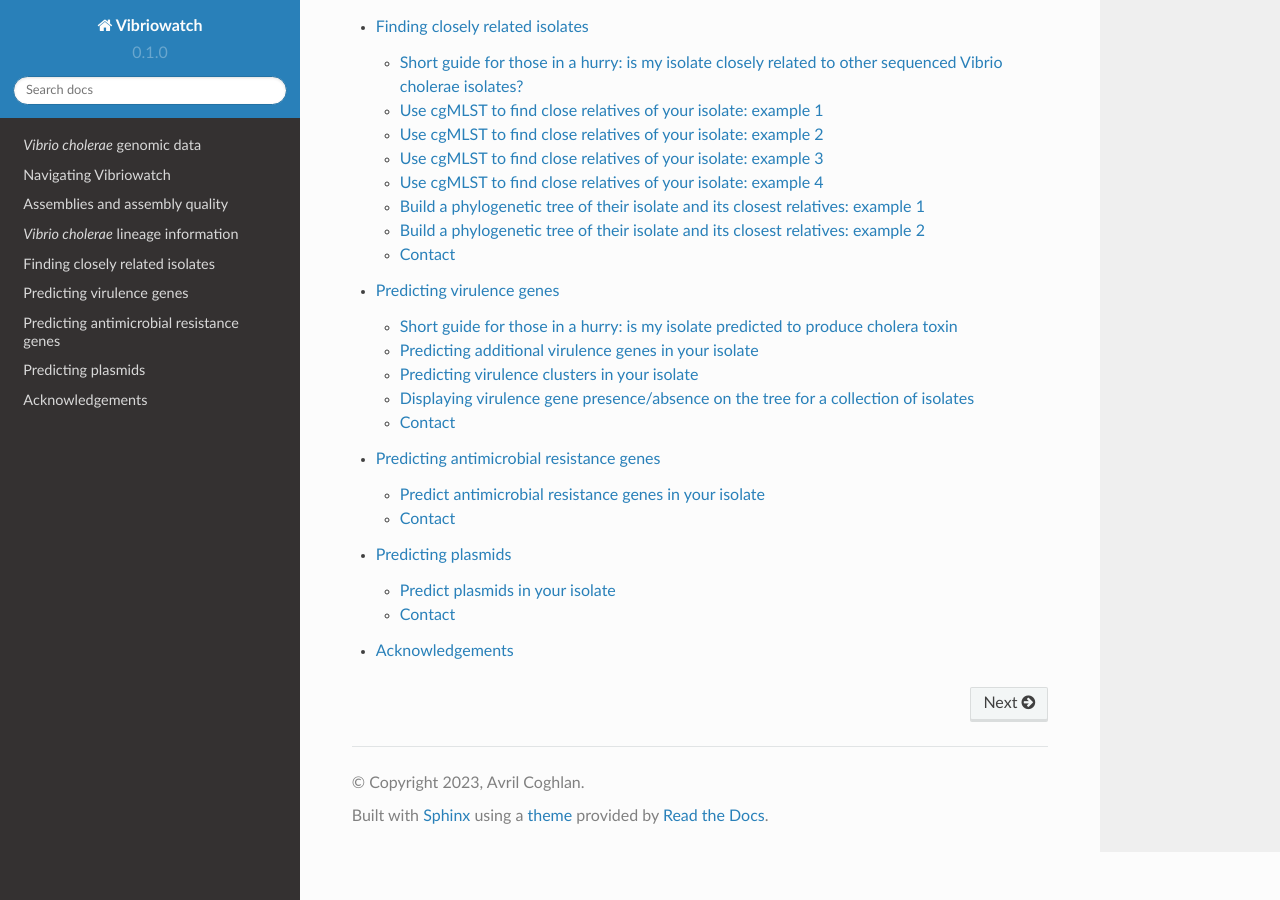
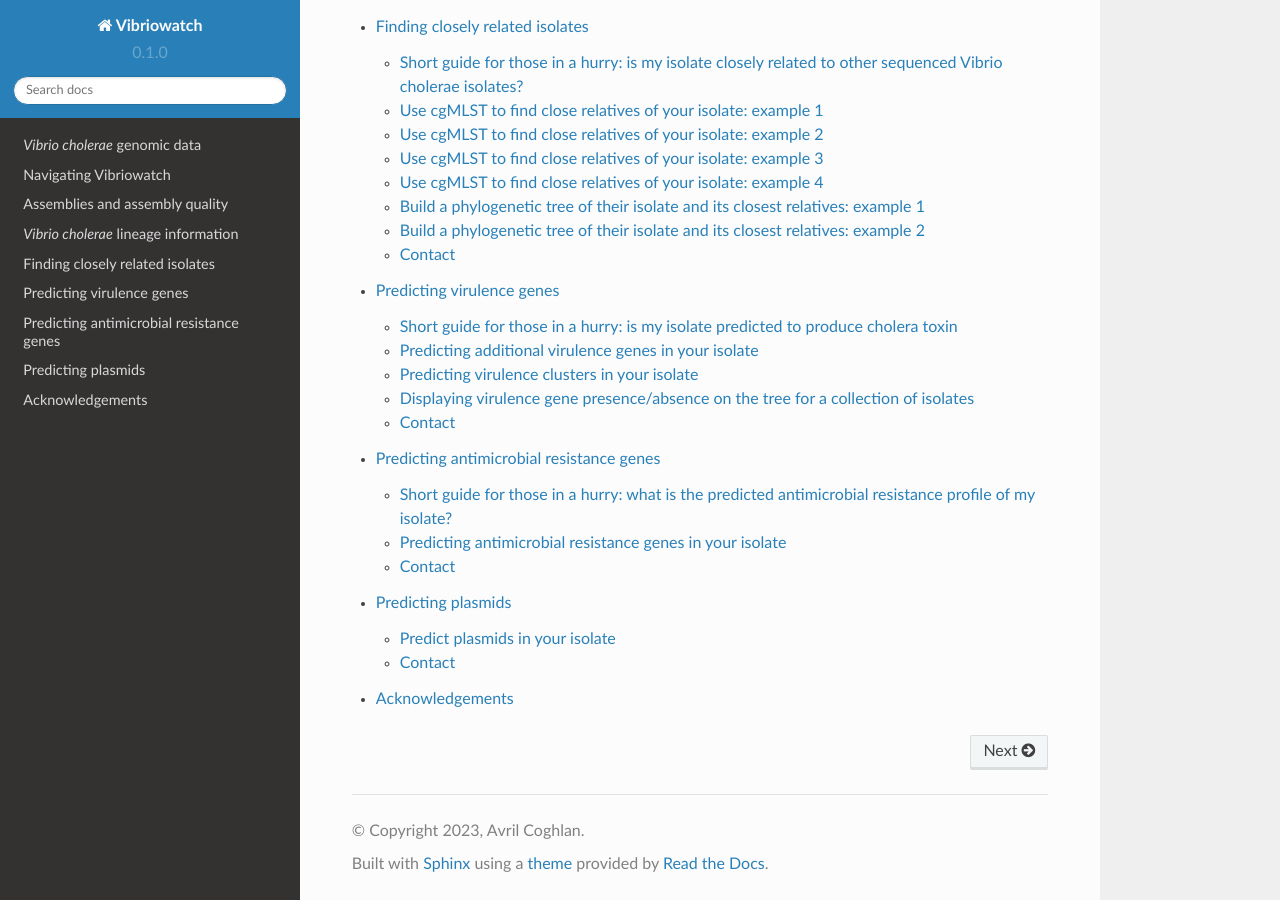
Before and after one commit to avrilcoghlan/vibriowatch, a Sphinx documentation site: the page built from docs/source/index.rst, in a window 1280 px wide and 900 px high, scrolled down 1913 px. Built offline with Sphinx 7.4.7 and the Read the Docs theme 2.0.0, drawn with Linux system fonts in a browser that asks for light colours; some of the changed lines change nothing that is shown.

Commit message:
Update AMR.rst
Added AMR section

```diff
--- a/docs/source/AMR.rst
+++ b/docs/source/AMR.rst
@@ -3,10 +3,52 @@
 
 In this section, we will describe how you can:
 
-* `Predict antimicrobial resistance genes in your isolate`_.
+* `Short guide for those in a hurry: what is the predicted antimicrobial resistance profile of my isolate?`_
+* `Predicting antimicrobial resistance genes in your isolate`_
 
-Predict antimicrobial resistance genes in your isolate
-------------------------------------------------------
+Short guide for those in a hurry: what is the predicted antimicrobial resistance profile of my isolate?
+-------------------------------------------------------------------------------------------------------
+
+A quick way to find out whether your isolate is predicted to display antimicrobial resistance is to look at the predicted antimicrobial resistance  for your isolate in Vibriowatch.
+
+Once you have sequencing reads or a genome assembly for your isolate to Vibriowatch (see `Is my isolate Vibrio cholerae? <https://vibriowatch.readthedocs.io/en/latest/assemblies.html#short-guide-for-those-in-a-hurry-is-my-isolate-vibrio-cholerae>`_), Vibriowatch will display a piechart showing the species of your isolates are, e.g.:
+
+.. image:: Picture7.png
+  :width: 650
+
+To view the report pages for your isolates, which will tell you their predicted antimicrobial resistance, you need
+to click on the 'View genomes' link in the middle of the piechart.
+
+This will bring up a list of your isolates in Vibriowatch, looking something like this:
+
+.. image:: Picture8.png
+  :width: 650
+
+To go to the report page for a particular isolate, click on the link on the left in the 'Name' column, e.g. '1_S1_L001'.
+
+If you scroll down the 'report page' for your isolate, you will find a section with the heading 'AMR - Antimicrobial resistance'.
+
+For example, here is 'Antimicrobial resistance' part of the report page for an isolate HCUF-01, which was collected in Haiti in 2010 and
+published by `Hasan et al 2012`_:
+
+.. _Hasan et al 2012: https://pubmed.ncbi.nlm.nih.gov/22711841/
+
+.. image:: Picture95.png
+  :width: 650
+
+We can see that HCUF-01 has resistance genes *strA* and *strB*, predicted to give resistance to aminoglycosides such as streptomycin;
+resistance gene *sul2*, predicted to give resistance to sulfonamides (e.g. sulfisoxazole);
+resistance genes *catB9* and *floR*, predicted to give resistance
+to chloramphenicol; resistance gene *varG*, predicted to give resistance to beta lactam class antibiotics including carbapenems, cephalosporins,
+and ampicillin; and resistance gene *dfrA1*, predicted to give resistance to trimethoprim.
+
+HCUF-01 also has some variants predicted to give antimicrobial resistance: variants *nfsA*(R169C) and *nfsB*(Q5*), predicted to give resistance
+to nitrofurans (e.g. nitrofurantoin, furazolidone); and variants *gyrA*(S83I) and *parC*(S85L), predicted to give resistance to quinolones (e.g. ciprofloxacin, nalidixic acid).
+
+If you found this useful, you may want to read through the rest of the tutorial to find out more details.
+
+Predicting antimicrobial resistance genes in your isolate
+---------------------------------------------------------
 
 Bla bla
 
```
